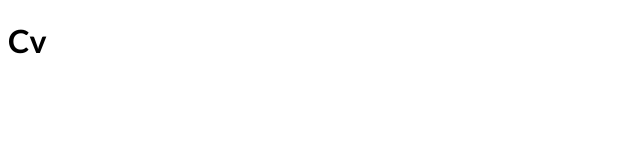
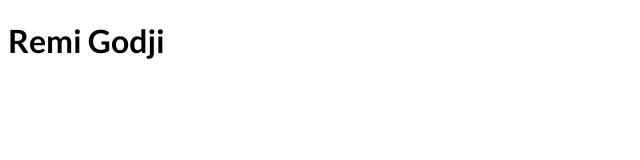
Before and after one commit to Remi-13-exe/cv-en-ligne, a plain HTML site: page Mon-cv/index.html in a window 1280 px wide. Shown: the whole page, without its empty margins (0-640 px from the left). Drawn offline with Linux system fonts and the light colour scheme.

```diff
--- a/Mon-cv/index.html
+++ b/Mon-cv/index.html
@@ -13,7 +13,7 @@
 </head>
 <body>
     <header>
-        <h1>Cv</h1>
+        <h1>Remi Godji</h1>
     </header>
 
     <main>
```
